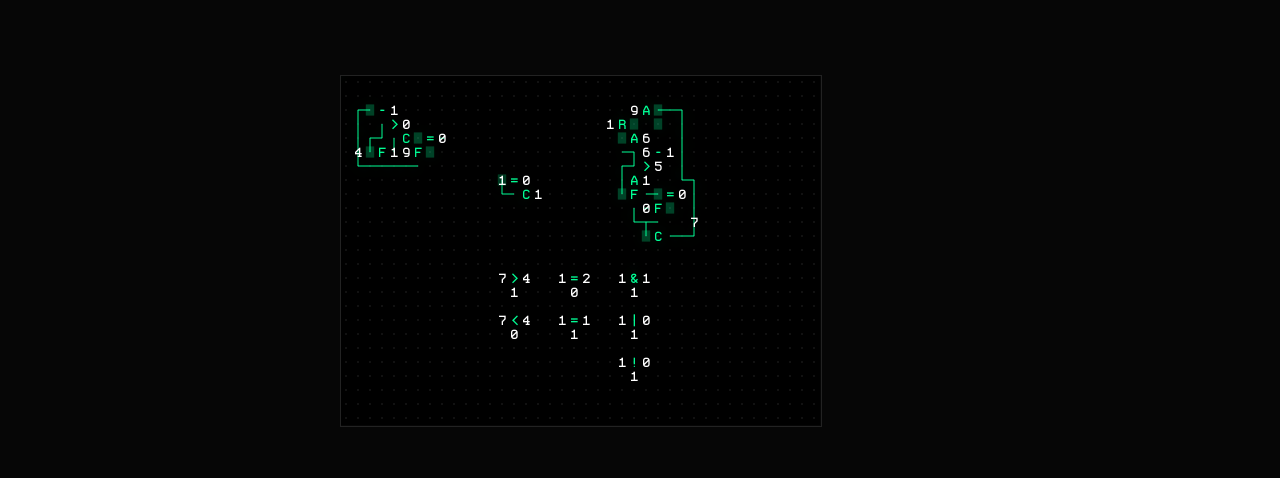
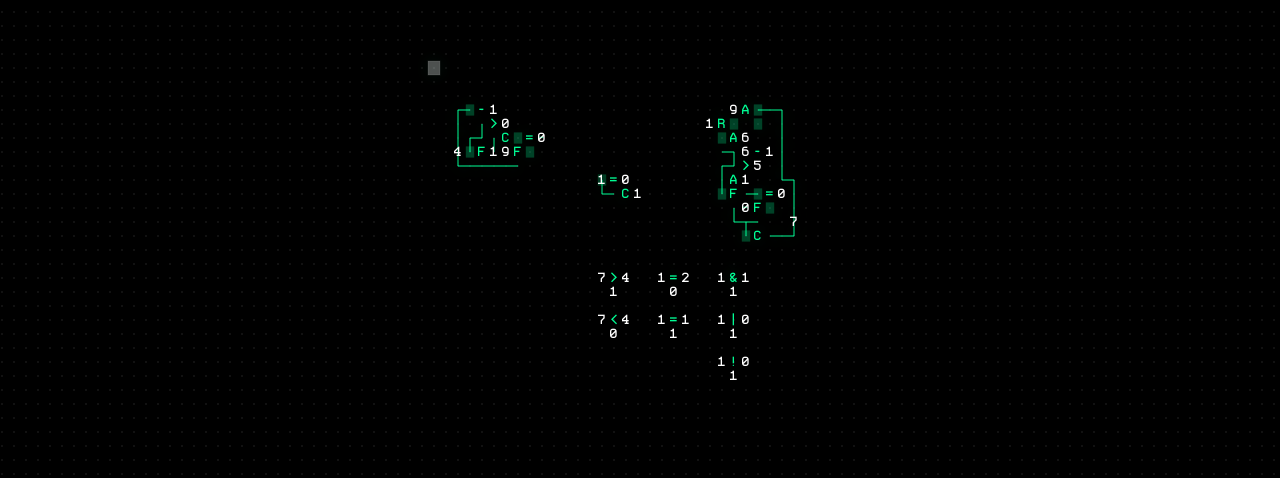
Before and after one commit to glenmurphy/machine, a plain HTML site: page web/src/index.html in a window 1280 px wide. Shown: the part 125-603 px from the top of the page. Drawn offline with Linux system fonts and the light colour scheme.

Commit message:
Add fullscreen infinite canvas

```diff
--- a/web/src/operator_renderer.mjs
+++ b/web/src/operator_renderer.mjs
@@ -41,6 +41,6 @@ export default function(operator, ctx, x, y) {
   if (letter in renderers) {
     return renderers[letter](operator, ctx, x, y);
   } else {
-    ctx.fillText(letter, x + UI.CELL_WIDTH / 2 + 1, y + UI.CELL_HEIGHT / 2 + 1);
+    ctx.fillText(letter, x + UI.CELL_WIDTH / 2, y + UI.CELL_HEIGHT / 2);
   }
 }
--- a/web/src/style.css
+++ b/web/src/style.css
@@ -4,26 +4,24 @@
 }
 
 body {
-  background-color:#060606;
+  background-color:#000;
   color:white;
   padding:0;
   margin:0;
   border:0;
+  width:100vw;
   height:100vh;
-  display: grid;
-  place-items: center;
+  overflow:hidden;
 }
 
 .main {
-  width:600px;
-  height:400px;
+  position:absolute;
 }
 
 .grid {
-  position:relative;
+  position:absolute;
   top:0px;
   left:0px;
-  width:400px;
 }
 
 .grid canvas {
@@ -38,5 +36,4 @@ body {
   top:0px;
   left:0px;
   display:block;
-  border:1px solid #222;
 }
--- a/web/src/ui.mjs
+++ b/web/src/ui.mjs
@@ -41,30 +41,51 @@ export default class UI {
     this.machine;
     this.load();
 
+    // what grid pixel coordinate the viewport is focused on
+    this.viewFocus = {
+      x : 200,
+      y : 200
+    }
+
     this.node = createElement('div', 'main', document.body);
     this.grid = createElement('div', 'grid', this.node);
 
-    // Canvas setup
-    this.columns = 40;
-    this.rows = 25;
+    this.backgroundGrid = createElement('canvas', 'operators', this.grid);
+    this.operatorGrid = createElement('canvas', 'operators', this.grid);
+    this.dataGrid = createElement('canvas', 'data', this.grid);
 
-    this.backgroundGrid = createElement('canvas', 'operators', this.grid);
-    this.backgroundGrid.width = this.columns * UI.CELL_WIDTH;
-    this.backgroundGrid.height = this.rows * UI.CELL_HEIGHT;
+    // Event/UI handling
+    this.mouseDown = false;
+    window.addEventListener('resize', this.handleResize.bind(this));
+    this.dataGrid.addEventListener('click', this.handleGridClick.bind(this));
+
+    window.addEventListener('mousemove', this.handleMouseMove.bind(this));
+    window.addEventListener('mousedown', this.handleMouseDown.bind(this));
+    window.addEventListener('mouseup', this.handleMouseUp.bind(this));
+
+    document.addEventListener('keydown', this.handleKeyDown.bind(this));
+    this.focusedCellPos = { x : -1, y : -1};
+    this.hoverCellPos = { x : -1, y : -1};
+
+    this.initCanvases();
+    this.play();
+  }
+
+  initCanvases() {
+    this.backgroundGrid.width = window.innerWidth + UI.CELL_WIDTH;
+    this.backgroundGrid.height = window.innerHeight + UI.CELL_HEIGHT;
     this.backgroundCtx = this.backgroundGrid.getContext("2d");
     this.backgroundCtx.fillStyle = '#000';
     this.backgroundCtx.fillRect(0, 0, this.backgroundGrid.width, this.backgroundGrid.height);
     this.backgroundCtx.fillStyle = '#111';
-    for (var x = 0; x < this.columns; x++) {
-      for (var y = 0; y < this.rows; y++) {
-        var pos = UI.posFromCell(x, y);
-        this.backgroundCtx.fillRect(pos.x + UI.CELL_WIDTH / 2 - 1, pos.y + UI.CELL_HEIGHT / 2 - 1, 2, 2);
+    for (var x = 0; x < this.backgroundGrid.width; x += UI.CELL_WIDTH) {
+      for (var y = 0; y < this.backgroundGrid.height; y += UI.CELL_HEIGHT) {
+        this.backgroundCtx.fillRect(x + UI.CELL_WIDTH / 2 - 1, y + UI.CELL_HEIGHT / 2 - 1, 2, 2);
       }
     }
 
-    this.operatorGrid = createElement('canvas', 'operators', this.grid);
-    this.operatorGrid.width = this.columns * UI.CELL_WIDTH;
-    this.operatorGrid.height = this.rows * UI.CELL_HEIGHT;
+    this.operatorGrid.width = window.innerWidth;
+    this.operatorGrid.height = window.innerHeight;
     this.operatorCtx = this.operatorGrid.getContext("2d");
     this.operatorCtx.fillStyle = UI.COLOR_OPERATOR;
     this.operatorCtx.strokeStyle = UI.COLOR_OPERATOR;
@@ -75,9 +96,8 @@ export default class UI {
     this.operatorCtx.shadowBlur = 15;
     this.operatorCtx.shadowColor = UI.COLOR_FIELD;
 
-    this.dataGrid = createElement('canvas', 'data', this.grid);
-    this.dataGrid.width = this.columns * UI.CELL_WIDTH;
-    this.dataGrid.height = this.rows * UI.CELL_HEIGHT;
+    this.dataGrid.width = window.innerWidth;
+    this.dataGrid.height = window.innerHeight;
     this.dataCtx = this.dataGrid.getContext("2d");
     this.dataCtx.fillStyle = UI.COLOR_DATA;
     this.dataCtx.strokeStyle = UI.COLOR_DATA;
@@ -87,17 +107,11 @@ export default class UI {
     this.dataCtx.imageSmoothingEnabled = false;
     this.dataCtx.shadowBlur = 8;
     this.dataCtx.shadowColor = "rgba(0, 0, 0, 1)";
+  }
 
-    // Event/UI handling
-    this.dataGrid.addEventListener('click', this.handleGridClick.bind(this));
-    this.dataGrid.addEventListener('mousemove', this.handleGridMouseMove.bind(this));
-    document.addEventListener('keydown', this.handleKeyDown.bind(this));
-    this.focusedCellPos = { x : -1, y : -1};
-    this.hoverCellPos = { x : -1, y : -1};
-
+  handleResize() {
+    this.initCanvases();
     this.display();
-
-    this.play();
   }
 
   play() {
@@ -125,8 +139,22 @@ export default class UI {
   }
 
   display() {
-    // Operator layer
+    // Clear layers
     this.operatorCtx.clearRect(0, 0, this.operatorGrid.width, this.operatorGrid.height);
+    this.dataCtx.clearRect(0, 0, this.operatorGrid.width, this.operatorGrid.height);
+
+    // Do scrolling translations
+    this.operatorCtx.save();
+    this.dataCtx.save();
+
+    let translate = {
+      x : this.operatorGrid.width / 2 - this.viewFocus.x,
+      y : this.operatorGrid.height / 2 - this.viewFocus.y,
+    }
+    this.backgroundGrid.style.transform = `translate(${translate.x % UI.CELL_WIDTH - UI.CELL_WIDTH}px,` +
+                                                    `${translate.y % UI.CELL_HEIGHT - UI.CELL_HEIGHT}px)`;
+    this.operatorCtx.translate(translate.x, translate.y);
+    this.dataCtx.translate(translate.x, translate.y);
 
     // Draw hover
     var hPos = UI.posFromCell(this.hoverCellPos.x, this.hoverCellPos.y);
@@ -149,7 +177,6 @@ export default class UI {
     };
 
     // Draw data
-    this.dataCtx.clearRect(0, 0, this.dataGrid.width, this.dataGrid.height);
     var dataContent = this.machine.data.getContent();
     for (var coords in dataContent) {
       var cPos = Grid.parseCoords(coords);
@@ -157,6 +184,8 @@ export default class UI {
       this.dataCtx.fillText(dataContent[coords], pos.x + UI.CELL_WIDTH / 2, pos.y + UI.CELL_HEIGHT / 2);
     };
 
+    this.operatorCtx.restore();
+    this.dataCtx.restore();
   }
 
   save() {
@@ -175,14 +204,54 @@ export default class UI {
     }
   }
 
-  handleGridClick(e) {
-    this.focusedCellPos = UI.cellFromPos(e.offsetX, e.offsetY);
-    this.display();
+  gridPosFromScreen(x, y) {
+    return {
+      x : x - this.operatorGrid.width / 2 + this.viewFocus.x,
+      y : y -  this.operatorGrid.height / 2 + this.viewFocus.y
+    }
   }
 
-  handleGridMouseMove(e) {
-    this.hoverCellPos = UI.cellFromPos(e.offsetX, e.offsetY);
-    this.display();
+  handleMouseMove(e) {
+    if (this.mouseDown) {
+      this.viewFocus.x += this.mouseDown.lastX - e.offsetX;
+      this.viewFocus.y += this.mouseDown.lastY - e.offsetY;
+      this.mouseDown.lastX = e.offsetX;
+      this.mouseDown.lastY = e.offsetY;
+      this.display();
+    } else {
+      var gridPos = this.gridPosFromScreen(e.offsetX, e.offsetY);
+      this.hoverCellPos = UI.cellFromPos(gridPos.x, gridPos.y);
+      this.display();
+    }
+  }
+
+  distance(x, y, x2, y2) {
+    return Math.sqrt(Math.pow(x2 - x, 2) + Math.pow(y2 - y, 2));
+  }
+
+  handleMouseDown(e) {
+    this.mouseDown = {
+      initX : e.offsetX,
+      initY : e.offsetY,
+      lastX : e.offsetX,
+      lastY : e.offsetY,
+      dragged : false
+    };
+  }
+
+  handleMouseUp(e) {
+    if (this.mouseDown &&
+        this.distance(this.mouseDown.lastX, this.mouseDown.lastY,
+                      this.mouseDown.initX, this.mouseDown.initY) < UI.CELL_WIDTH / 2) {
+      var gridPos = this.gridPosFromScreen(e.offsetX, e.offsetY);
+      this.focusedCellPos = UI.cellFromPos(gridPos.x, gridPos.y);
+      this.display();
+    }
+    this.mouseDown = false;
+  }
+
+  handleGridClick(e) {
+
   }
 
   createMov(orientation) {
```
